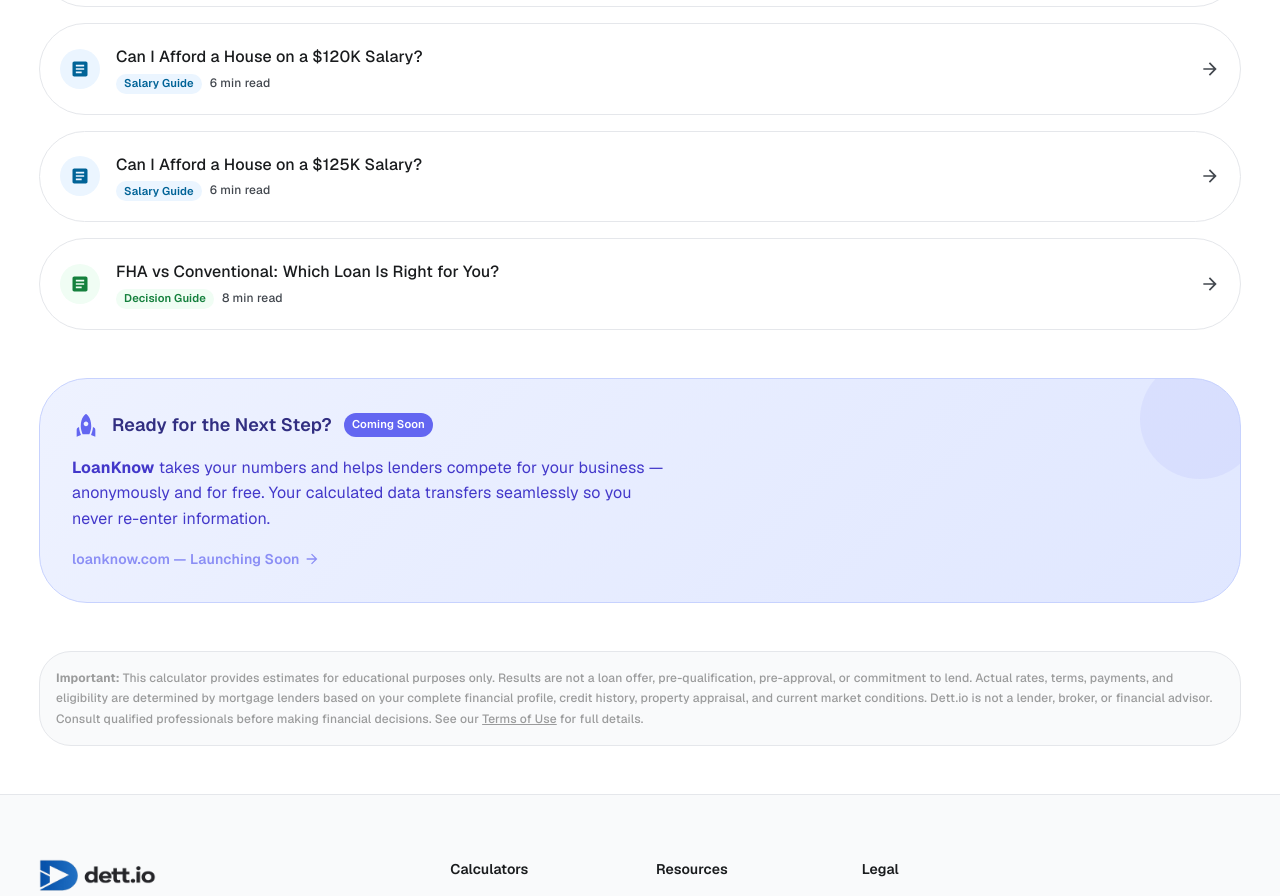
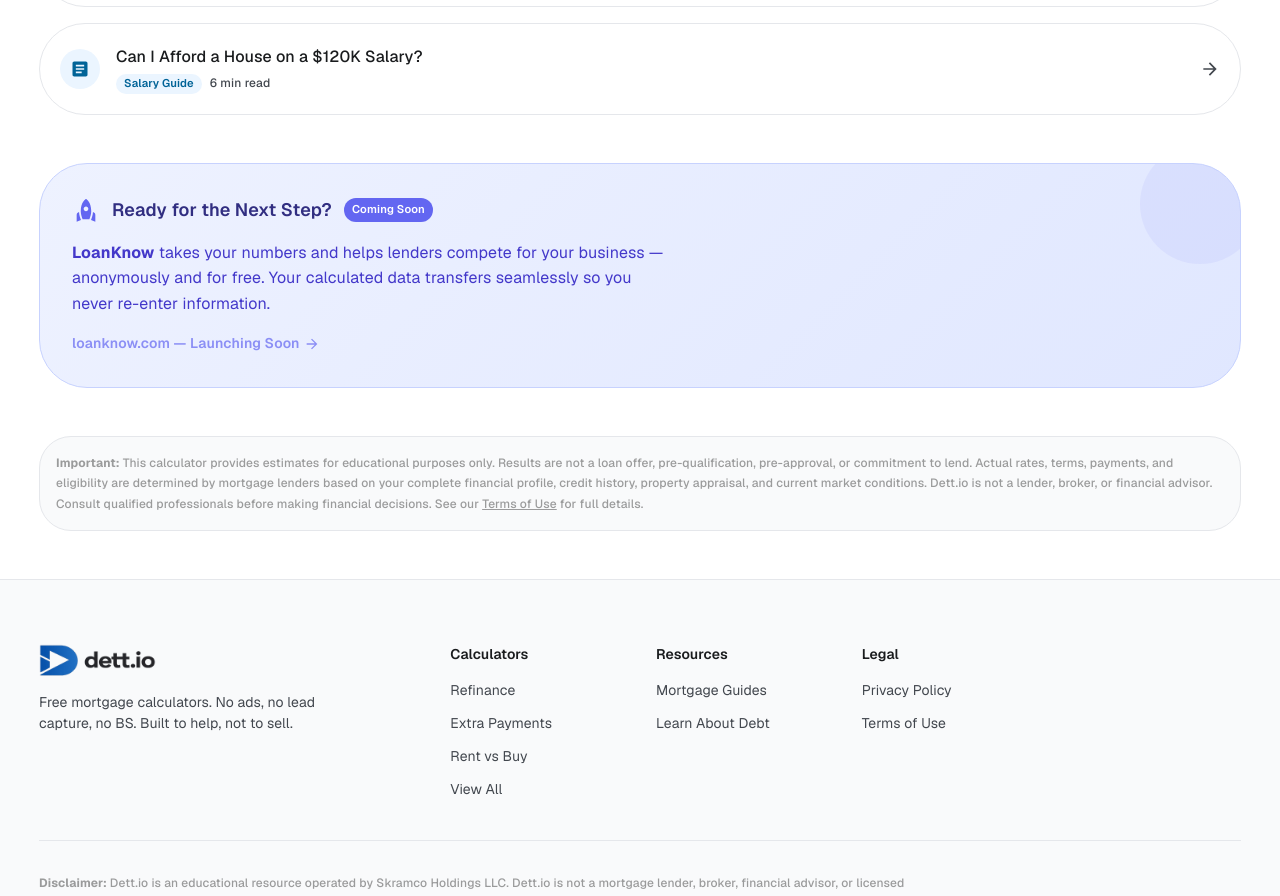
Before and after one commit to skramco/dett-io, a Next.js app: page /calculators/dti in a window 1280 px wide. Shown: the part 3506-4402 px from the top of the page. Built offline with nearby package versions, Linux system fonts and the light colour scheme.

Commit message:
Fix: Cap related guides to 3 per calculator page

```diff
--- a/components/mui/calculator/RelatedGuides.tsx
+++ b/components/mui/calculator/RelatedGuides.tsx
@@ -35,7 +35,7 @@
 }
 
 export function RelatedGuides({ calculatorSlug }: RelatedGuidesProps) {
-  const relatedGuides = getGuidesForCalculator(calculatorSlug);
+  const relatedGuides = getGuidesForCalculator(calculatorSlug).slice(0, 3);
   if (relatedGuides.length === 0) return null;
 
   return (
```
